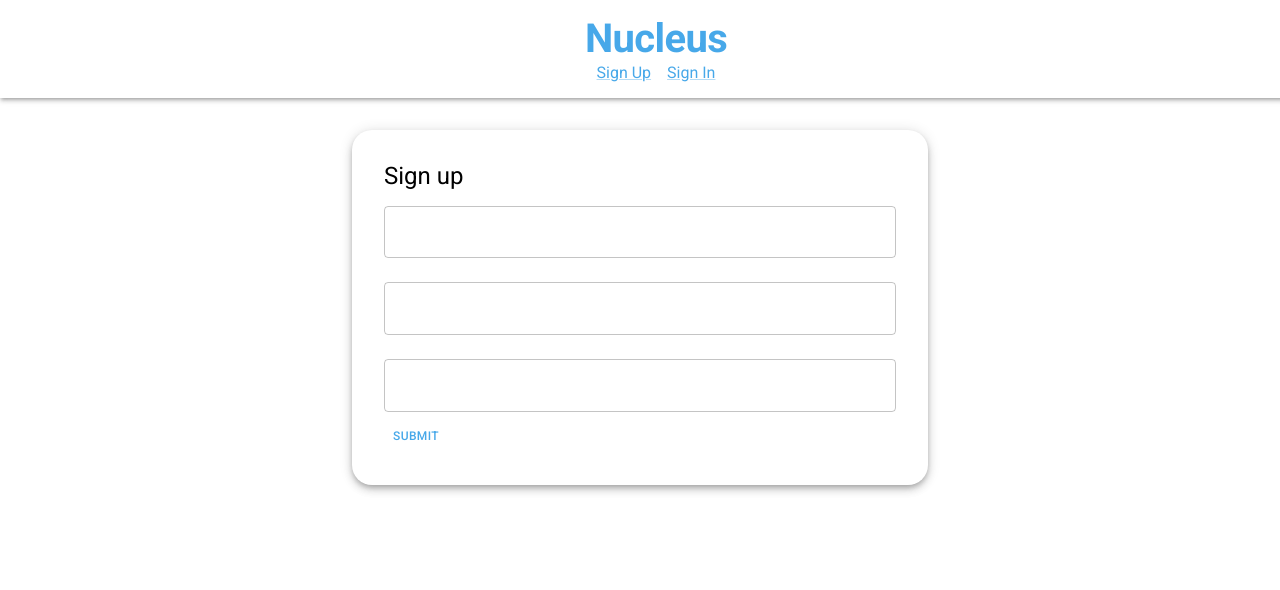
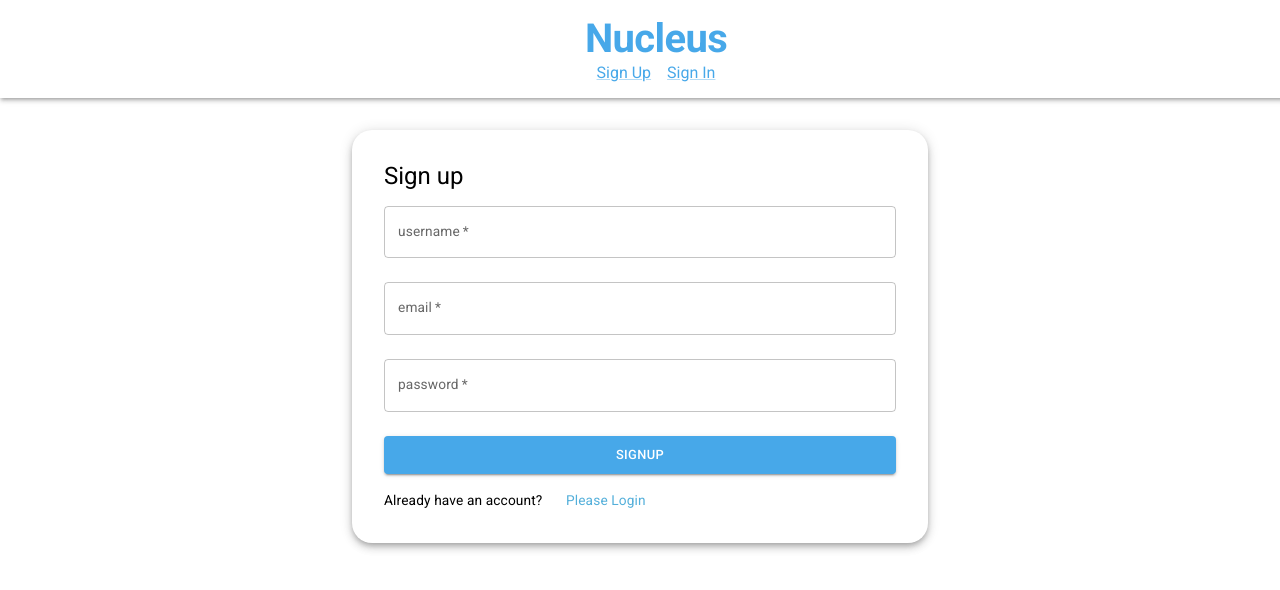
Before and after one commit to AarishEjaz/Nucleus, a React (Create React App) app in the folder frontend/: page /register in a window 1280 px wide. Shown: the top 590 px of the page. Built offline with nearby package versions, Linux system fonts and the light colour scheme; the HTML template or start-up script is replaced by a standard one.

Commit message:
added somecode

```diff
--- a/frontend/src/App.js
+++ b/frontend/src/App.js
@@ -10,12 +10,14 @@ import { useMemo } from 'react';
 import { createTheme } from '@mui/material/styles';
 import { themeSettings } from './theme';
 import Summary from './pages/Summary';
+import toast, { Toaster } from "react-hot-toast";
 function App() {
   const theme = useMemo(()=> createTheme(themeSettings(),[]))
   return (
     <>
       <ThemeProvider theme={theme}>
         <Navbar />
+        <Toaster />
         <Routes>
           <Route path="/" element={<Homepage />} />
           <Route path="/register" element={<Register />} />
--- a/frontend/src/pages/Register.js
+++ b/frontend/src/pages/Register.js
@@ -1,5 +1,7 @@
 import React, {useState} from 'react'
 import {Box,Typography, useTheme,TextField,Button, Alert,Collapse,useMediaQuery} from "@mui/material"
+import { Link } from 'react-router-dom'
+import toast,{Toaster} from 'react-hot-toast'
 
 const Register = () => {
   const theme = useTheme()
@@ -9,6 +11,15 @@ const Register = () => {
   const [email, setEmail] = useState("")
   const [password, setPassword] = useState("");
   const [error, setError] = useState("");
+
+  const handleSubmit = (e) =>{
+    e.preventDefault()
+    try{
+
+    }catch(error){
+      console.log(error.message)
+    }
+  }
   return (
     <Box
       width={isNotMobile ? "40%" : "80%"}
@@ -18,10 +29,10 @@ const Register = () => {
       sx={{ boxShadow: 5 }}
       backgroundColor={theme.palette.background.alt}
     >
-      <form>
+      <form onSubmit={handleSubmit}>
         <Typography variant="h3">Sign up</Typography>
         <TextField
-          lable="username"
+          label="username"
           required
           margin="normal"
           fullWidth
@@ -29,7 +40,7 @@ const Register = () => {
           onChange={(e) => setUsername(e.target.value)}
         />
         <TextField
-          lable="email"
+          label="email"
           type="email"
           required
           margin="normal"
@@ -38,7 +49,7 @@ const Register = () => {
           onChange={(e) => setEmail(e.target.value)}
         />
         <TextField
-          lable="password"
+          label="password"
           type="password"
           required
           margin="normal"
@@ -46,7 +57,10 @@ const Register = () => {
           value={password}
           onChange={(e) => setPassword(e.target.value)}
         />
-        <Button type="submit">Submit</Button>
+        <Button type="submit" fullWidth variant='contained' size="large" sx={{color:"white", mt:2}}>SignUp</Button>
+        <Typography mt={2}>
+          Already have an account? <Link to="/login">Please Login </Link>
+        </Typography>
       </form>
     </Box>
   );
```
Also changed, not shown: 1 other file (tests, documents, lock files or other folders).
